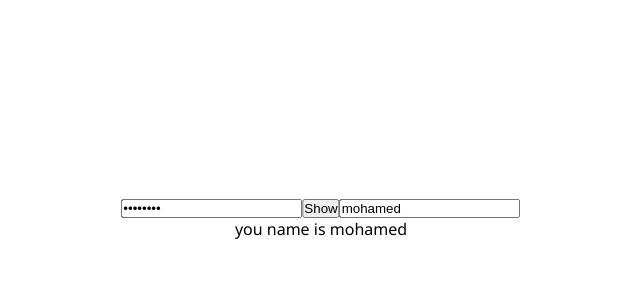
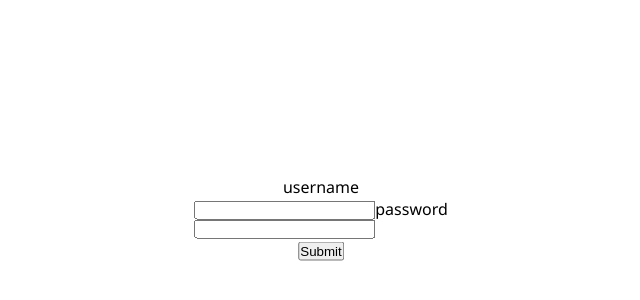
Before and after one commit to Mohamed1Ayman/my-vite, a React (Vite) app: page / in a window 1280 px wide. Shown: the part 182-482 px from the top of the page, without its empty margins (319-959 px from the left). Built offline with nearby package versions, Linux system fonts and the light colour scheme.

Commit message:
learn form validation

```diff
--- a/src/App.jsx
+++ b/src/App.jsx
@@ -73,16 +73,38 @@ export default App; */
 
 
 const ShowPassword = () => {
-  const [password, setPassword] = useState('password')
-  const [showPassword, setShowPassword] = useState(false)
-  const [text, setText] = useState('mohamed')
+  const [password, setPassword] = useState('');
+  const [user, setUser] = useState('');
+
+  const handelLogin = (e) => {
+    if(user === '' || password === ''){
+      alert('username and password are required')
+      return;
+    }
+    if(password.length < 6){
+      alert('password must be at least 6 characters')
+      return;
+    }
+    if(user.length < 3){
+      alert('username must be at least 3 characters')
+      return;
+    }
+
+    e.preventDefault();
+    console.log({user, password});
+
+  }
+
   return (
     <div style={{position:'absolute',top:'50%',left:'50%',transform:"translate(-50%, -50%)",textAlign:'center'}}>
-    <input type={showPassword ? 'text' : 'password'} value={password} onChange={(e) => setPassword(e.target.value)} />
-    <button onClick={() => setShowPassword(!showPassword)}>{showPassword ? 'Hide' : 'Show'}</button>
+    <form onSubmit={handelLogin}>
+      <label htmlFor="username" style={{display:'block'}}>username</label>
+      <input type="text" name="userName" id="username" onChange={(e)=> setUser(e.target.value)} value={user} />
+      <label htmlFor="password">password</label>
+      <input type="password" name="password" style={{display:'block'}} id="password" onChange={(e)=> setPassword(e.target.value)} value={password} />
+      <button type="submit">Submit</button>
+    </form>
 
-    <input type="text" onChange={(e) => setText(e.target.value)} value={text} />
-    <p>you name is {text}</p>
     </div>
 
 
```
